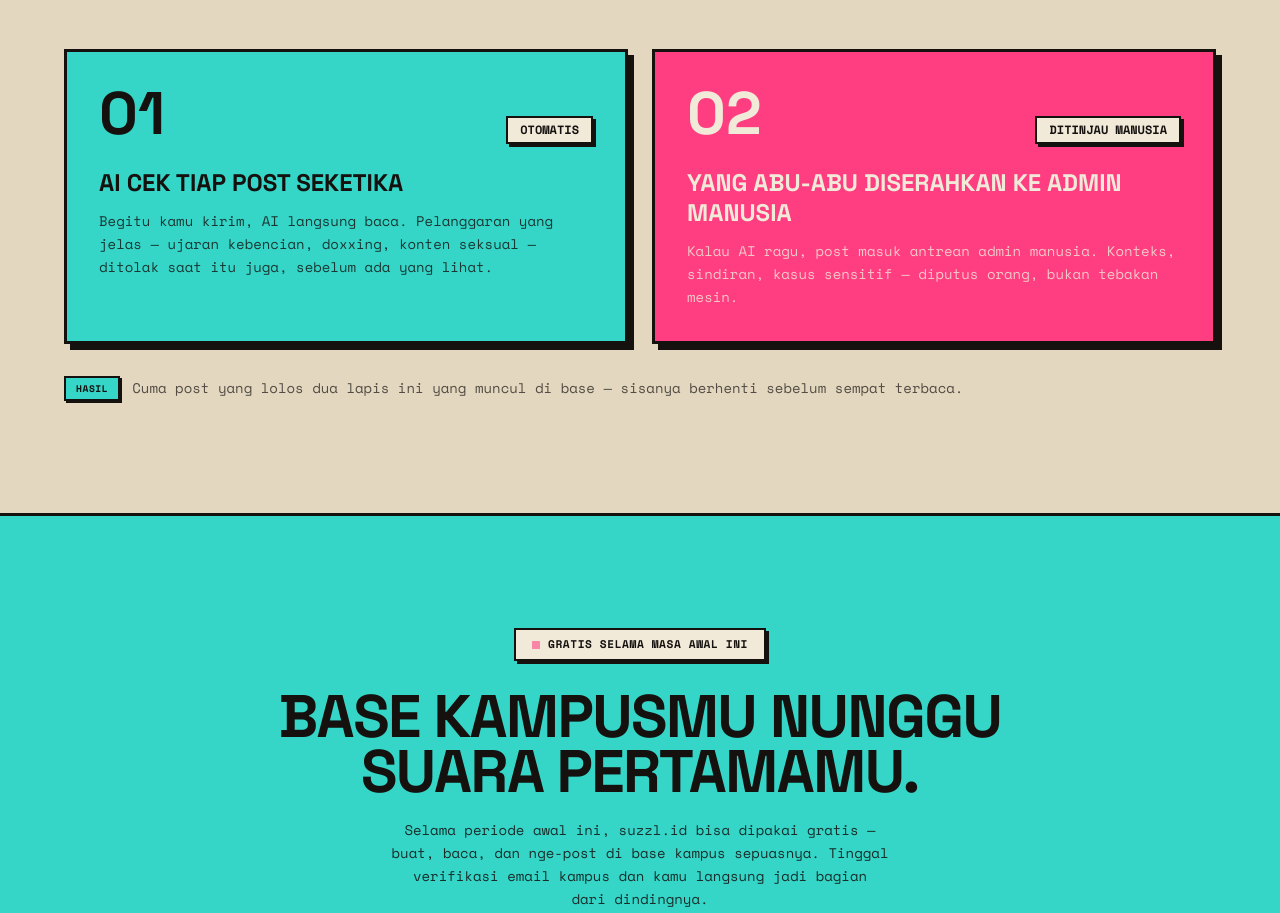
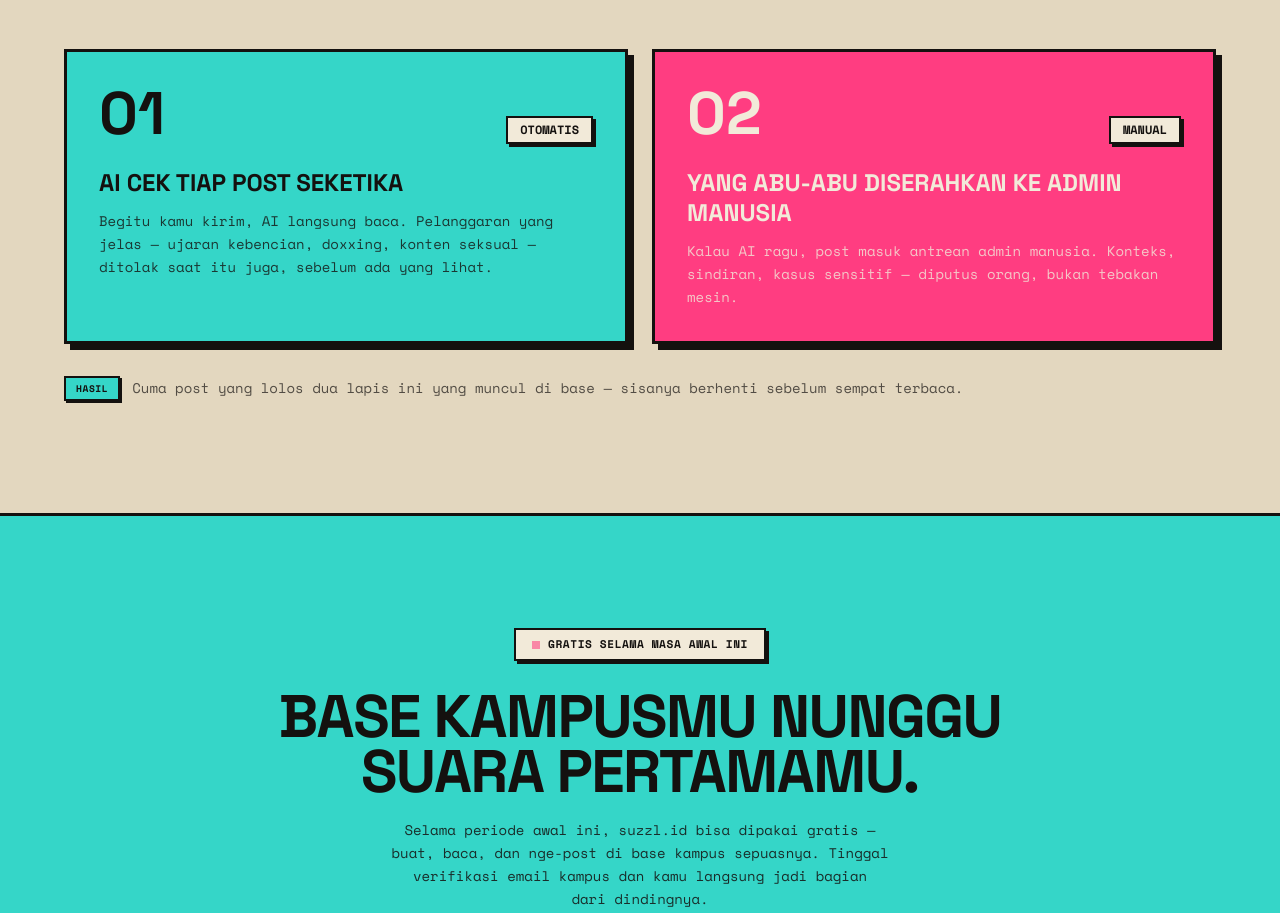
Before and after one commit to pensfess/suzzl, a Next.js app: page / in a window 1280 px wide. Shown: the part 2066-2979 px from the top of the page. Built offline with nearby package versions, Linux system fonts and the light colour scheme.

Commit message:
Update moderation.tsx

```diff
--- a/components/moderation.tsx
+++ b/components/moderation.tsx
@@ -10,7 +10,7 @@ const steps = [
     step: '02',
     title: 'Yang abu-abu diserahkan ke admin manusia',
     body: 'Kalau AI ragu, post masuk antrean admin manusia. Konteks, sindiran, kasus sensitif — diputus orang, bukan tebakan mesin.',
-    tag: 'ditinjau manusia',
+    tag: 'manual',
     color: 'bg-accent-pink text-paper',
   },
 ]
```
